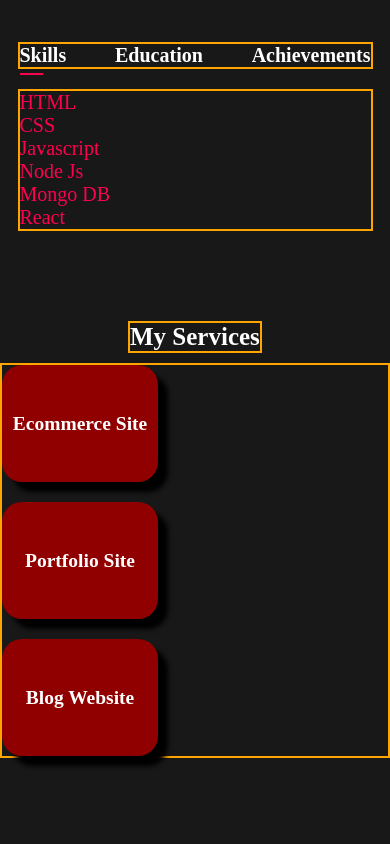
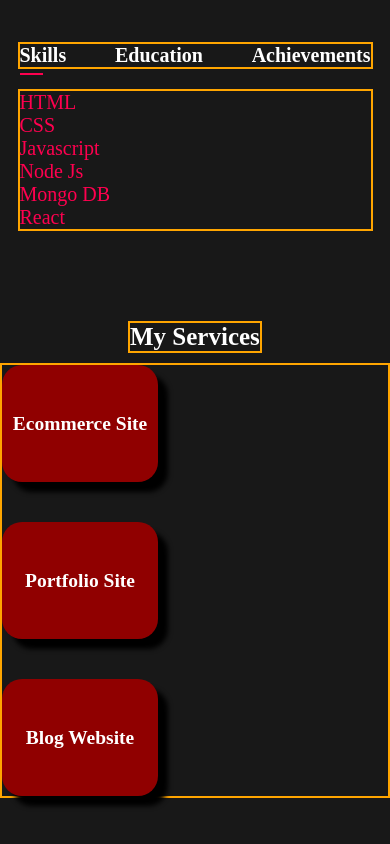
Before and after one commit to sagarjain0456/My-Portfolio, a plain HTML site: page index.html in a window 390 px wide. Shown: the part 583-1427 px from the top of the page. Before the commit the page ends 1395 px from the top, so only its background shows below. Drawn offline with Linux system fonts and the light colour scheme.

Commit message:
Bug Fixed

```diff
--- a/style.css
+++ b/style.css
@@ -415,15 +415,23 @@ justify-content: space-between;
 #portfolio-website {
     height: 30vw;
     width: 40vw;
-    margin-top: 20px;
+    margin-top: 40px;
     font-size: 2.5vw;
 }
 
 #blog-website {
     height: 30vw;
     width: 40vw;
-    margin-top: 20px;
+    margin-top: 40px;
     font-size: 2.5vw;
+}
+
+#portfolio-website:hover  {
+  margin-top: 40px;
+}
+
+#blog-website:hover  {
+  margin-top: 40px;
 }
 
 
```
